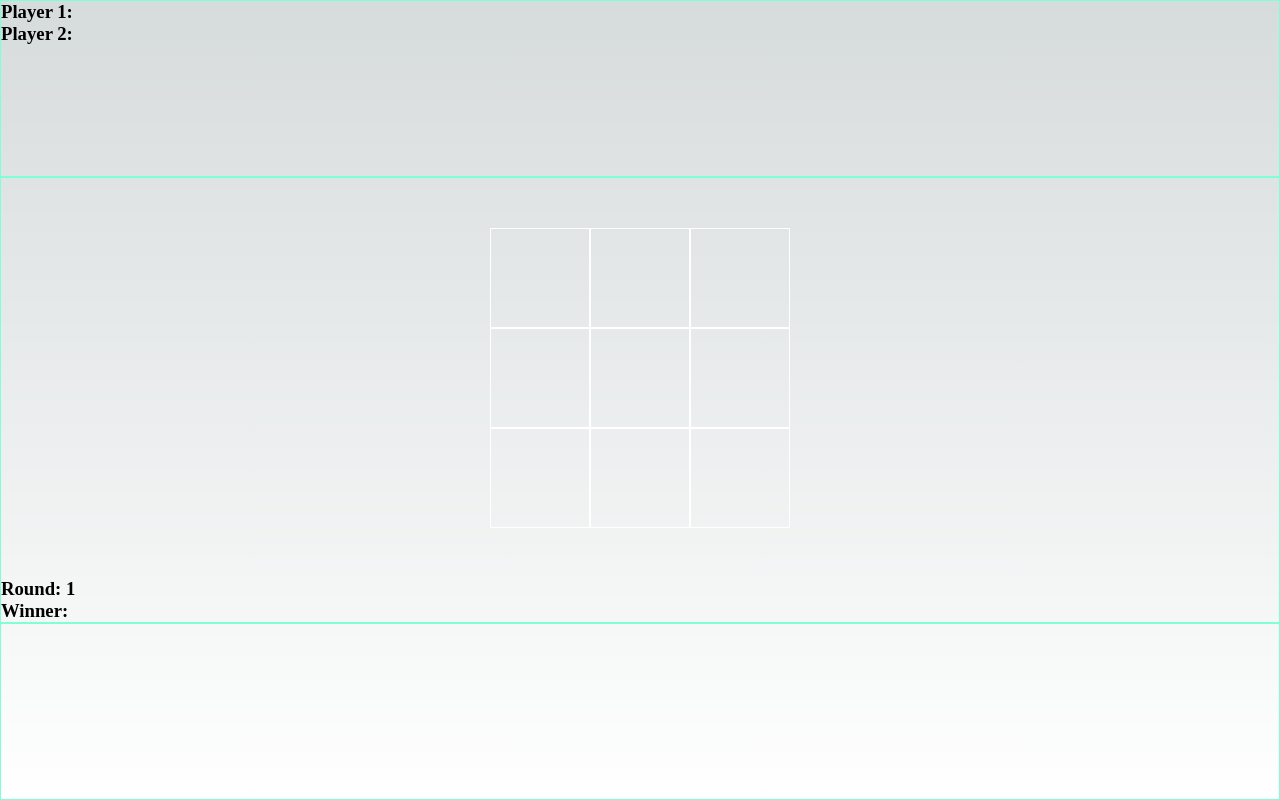
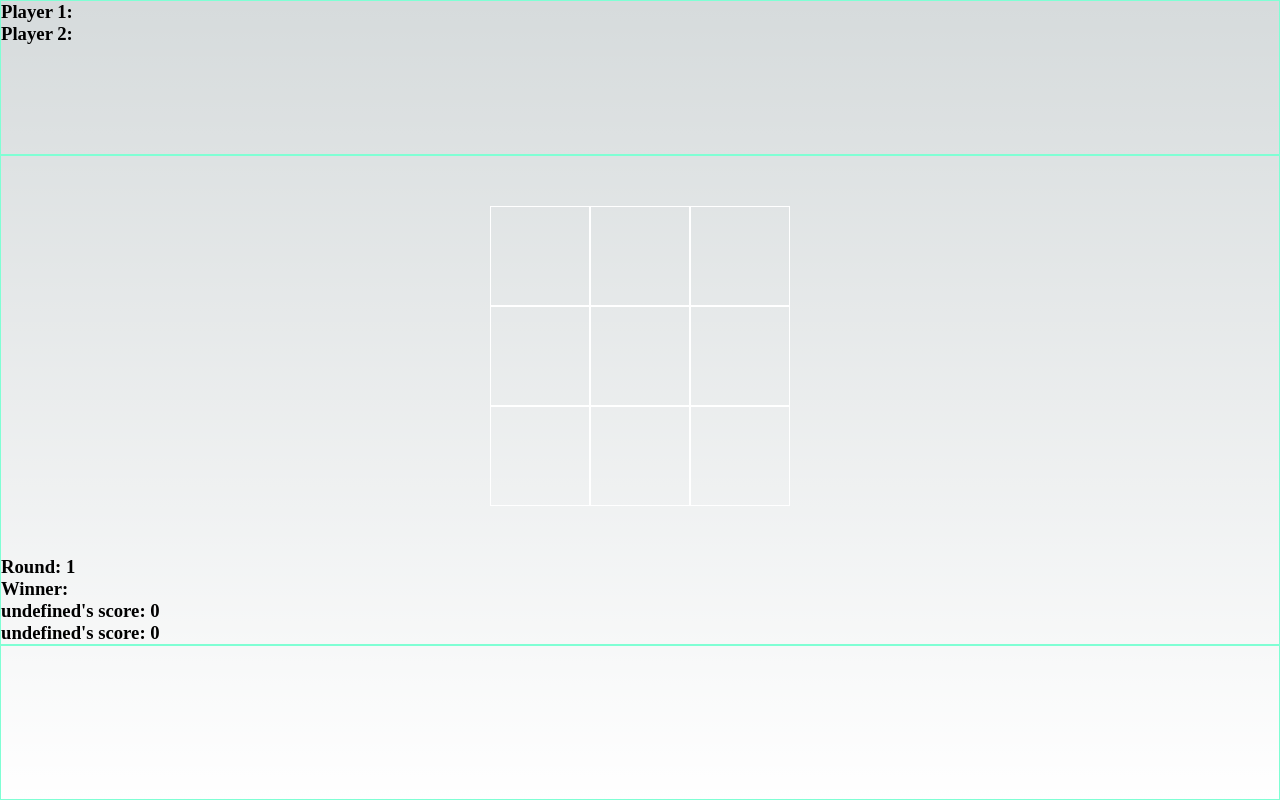
Before and after one commit to javidan-dot-com/game, a Next.js app: page /game in a window 1280 px wide. Built offline with nearby package versions, Linux system fonts and the light colour scheme.

Commit message:
build: players scores

```diff
--- a/components/game-board/game-board.tsx
+++ b/components/game-board/game-board.tsx
@@ -42,6 +42,22 @@ const GameBoard = ({ players, setPlayers }: GameBoardProps) => {
                 ...history,
                 currentGame,
             ]);
+
+            const winner = currentGame.winner;
+            if (winner) {
+                const newPlayers = players.map(player => {
+                    if (player.player === winner) {
+                        return {
+                            ...player,
+                            score: player.score + 1,
+                        }
+                    }
+
+                    return player;
+                });
+
+                setPlayers(newPlayers);
+            }
         }
     }, [gameState]);
 
@@ -128,10 +144,12 @@ const GameBoard = ({ players, setPlayers }: GameBoardProps) => {
                     {
                         ...players[0],
                         playerName: players[1].playerName,
+                        score: players[1].score,
                     },
                     {
                         ...players[1],
                         playerName: players[0].playerName,
+                        score: players[0].score,
                     }
                 ]);
             }
@@ -159,6 +177,8 @@ const GameBoard = ({ players, setPlayers }: GameBoardProps) => {
             <div>
                 <h3>Round: {currentGame.round}</h3>
                 <h3>Winner: {currentGame.result}</h3>
+                <h3>{`${players[0].playerName}'s score:`} {players[0].score}</h3>
+                <h3>{`${players[1].playerName}'s score:`} {players[1].score}</h3>
 
                 {gameState === EGameStates.GAME_OVER && (
                     <button
```
